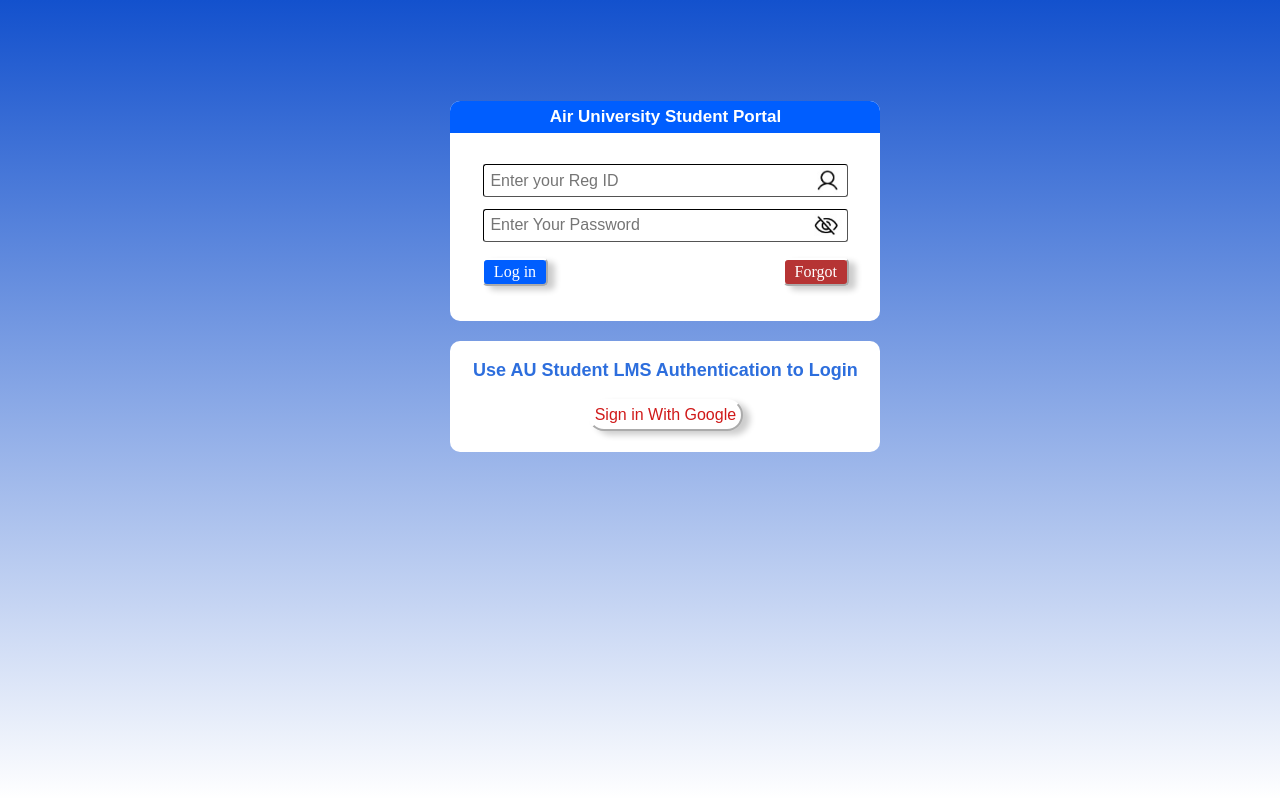
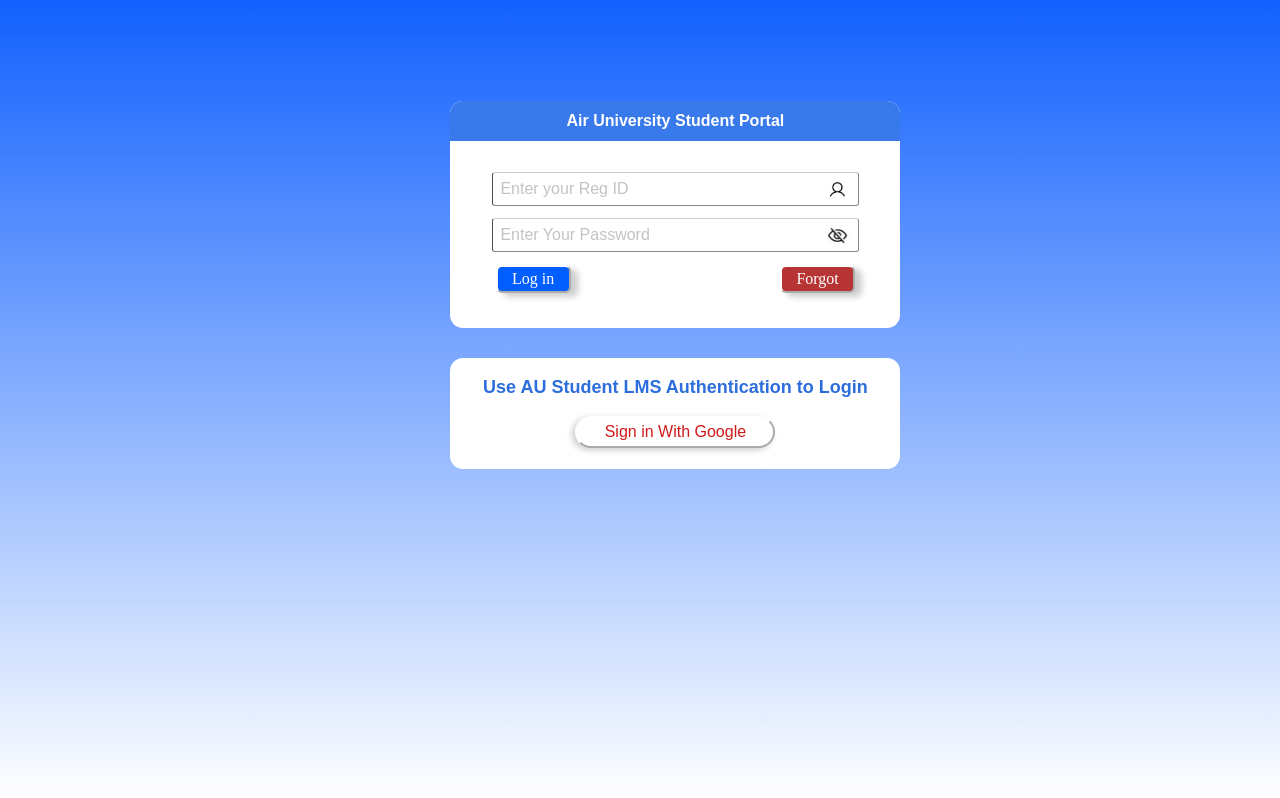
Before and after one commit to SE-Muhammad-Shamoil/FrontEnd_Project_Student_Portal_login_Redesign, a plain HTML site: page index.html in a window 1280 px wide. Drawn offline with Linux system fonts and the light colour scheme.

Commit message:
Finalizing changes

```diff
--- a/style.css
+++ b/style.css
@@ -1,6 +1,6 @@
 html{
     text-align: center;
-    background: linear-gradient(to bottom, rgb(19, 81, 205), white);
+    background: linear-gradient(to bottom, rgba(0, 85, 254, 0.93), white);
     height: 100%;
     font-family: Arial, Helvetica, sans-serif;
 
@@ -10,18 +10,16 @@ html{
 {
     background-color:white;
     overflow: hidden;
-    border-radius: 10px;
     margin-top: 8%;
-    height: 220px;
+    height: 227px;
 }
 
 .container2
 {
     background-color: white;
-    border-radius: 10px;
     height: 90px;
     color: rgb(45, 110, 221);
-    margin-top: 20px;
+    margin-top: 30px;
     padding-top: 1px;
     font-size: large;
     padding-bottom: 20px;
@@ -32,16 +30,17 @@ html{
     align-self: center;
     margin-left: 35%;
     margin-right: 35%;
-    width: 430px;
+    width: 450px;
+    border-radius: 13px;
 }
 
 .title
 {
-    background-color :rgb(0, 94, 255) ;
+    background-color :rgb(56, 122, 236) ;
     color: white;
     margin-top: 0px;
-    padding: 6px;
-    font-size: 17px;
+    padding:11px;
+    font-size: 16px;
     margin-bottom: 25px;
 }
 
@@ -50,14 +49,20 @@ html{
     margin: 1.3%;
     width:350px;
     padding: 1.6%;
-    background-size: contain;
+    background-size: 30px;
     background-repeat: no-repeat;
     border-radius: 3px;
     font-size: medium;
     border-color: black;
     border-width: 0.1px;
-    background-position: 323px center; /* Adjust the position as needed */
+    background-position: 329px center; /* Adjust the position as needed */
+    border-color: rgba(0, 0, 0, 0.708);
+    border-top-color: rgba(0, 0, 0, 0.2);
+}
 
+#input1::placeholder,#input2::placeholder
+{
+    color: rgba(0, 0, 0, 0.238);
 }
 
 #input1
@@ -77,12 +82,13 @@ html{
     padding-bottom: 3px;
     padding-right : 10px;
     padding-left: 10px;
+
 }
 
 #bttn2
 {
     background-color: rgb(182, 52, 52);
-    margin-left:190px;
+    margin-left:165px;
     padding-top: 3px;
     padding-bottom: 3px;
     padding-right : 10px;
@@ -92,11 +98,12 @@ html{
 #bttn1,#bttn2
 {
     color: white;
-    border-radius: 5px;
+    border-radius: 6px;
     border-color: white;
     font-size: medium;
     box-shadow: 7px 4px 6px rgba(0, 0, 0, 0.2);
     font-family:'Times New Roman', Times, serif;
+    width: 75px;
 }
 
 #bttn3
@@ -107,11 +114,11 @@ html{
     color: rgb(208, 25, 25);
     font-size: medium;
     padding:5px;
-    box-shadow: 7px 4px 6px rgba(0, 0, 0, 0.2);
-
+    box-shadow: -3px 2px 6px rgba(0, 0, 0, 0.2);
+    width: 200px;
 }
 
 .buttonsdiv
 {
-    margin-top: 10px;
+    margin-top: 7px;
 }
```
